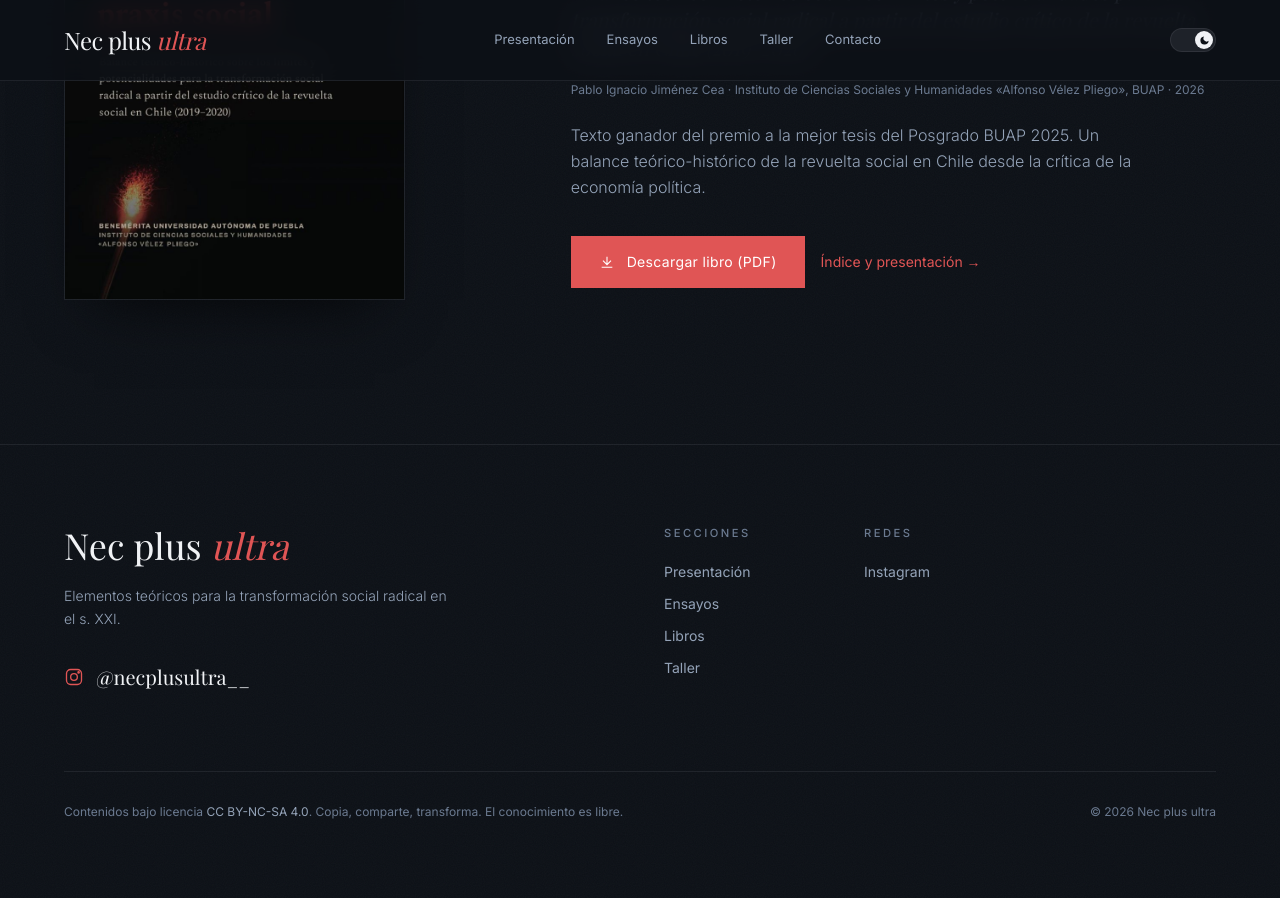
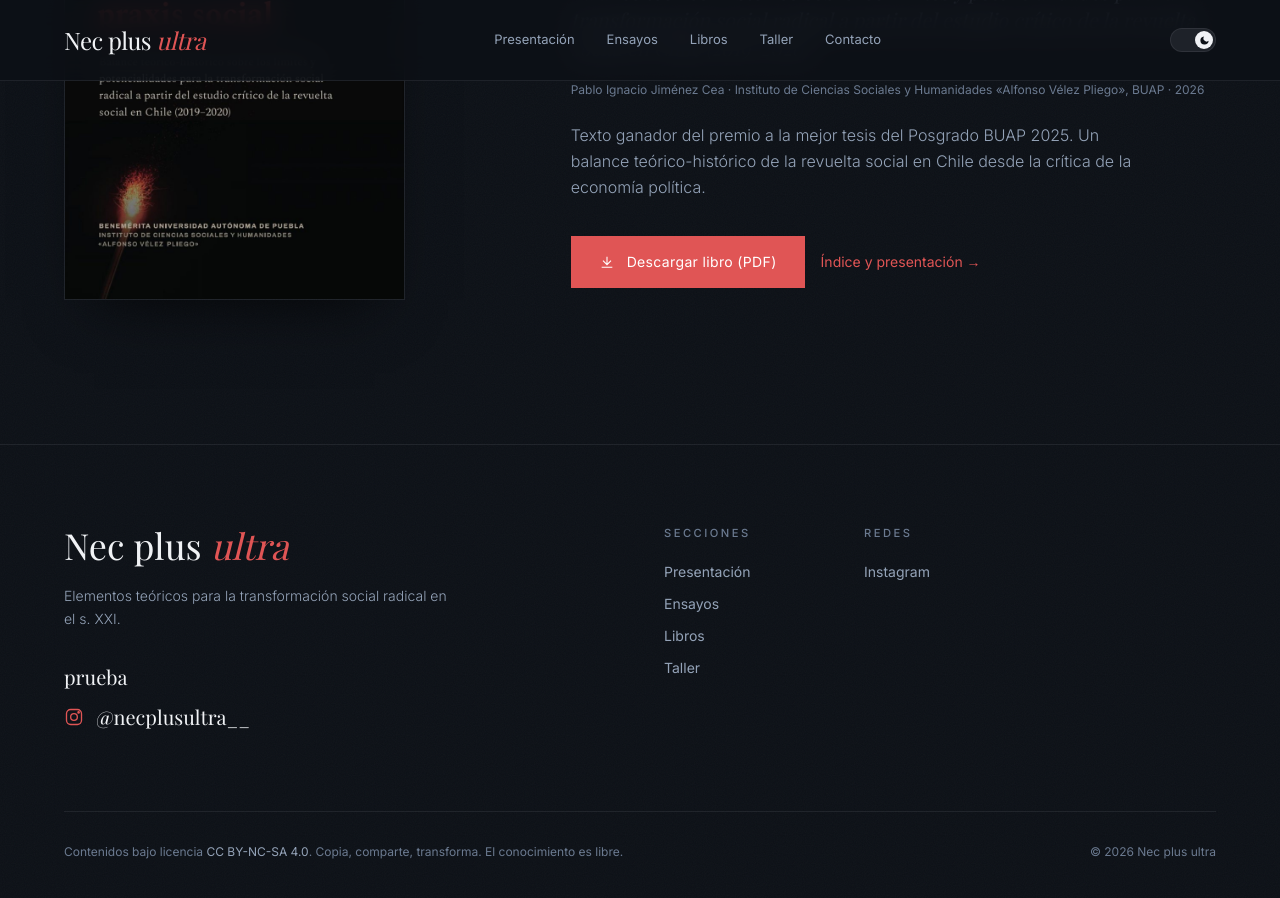
Before and after one commit to necplusultra-blog/necplusultra.github.io, a Jekyll site: the page built from index.html, in a window 1280 px wide and 900 px high, scrolled down 5239 px. Built offline with Jekyll 4.4.1, drawn with Linux system fonts in a browser that asks for light colours; nearby versions of some CDN libraries; some web fonts are replaced; before the commit the page ends 6099 px from its top, so only the background shows below that.

Commit message:
Update _data/sitio.yml (via Pages CMS)

```diff
--- a/_data/sitio.yml
+++ b/_data/sitio.yml
@@ -4,6 +4,7 @@ lema: Elementos teóricos para la transformación social radical en el s. XXI
 descripcion: "Nec plus ultra: elementos teóricos para la transformación social
   radical en el s. XXI. Ensayos de Pablo Jiménez Cea sobre la crisis del
   capitalismo, las nuevas derechas y la emancipación social."
+correo: prueba
 navegacion:
   - texto: Presentación
     enlace: "#manifiesto"
```
